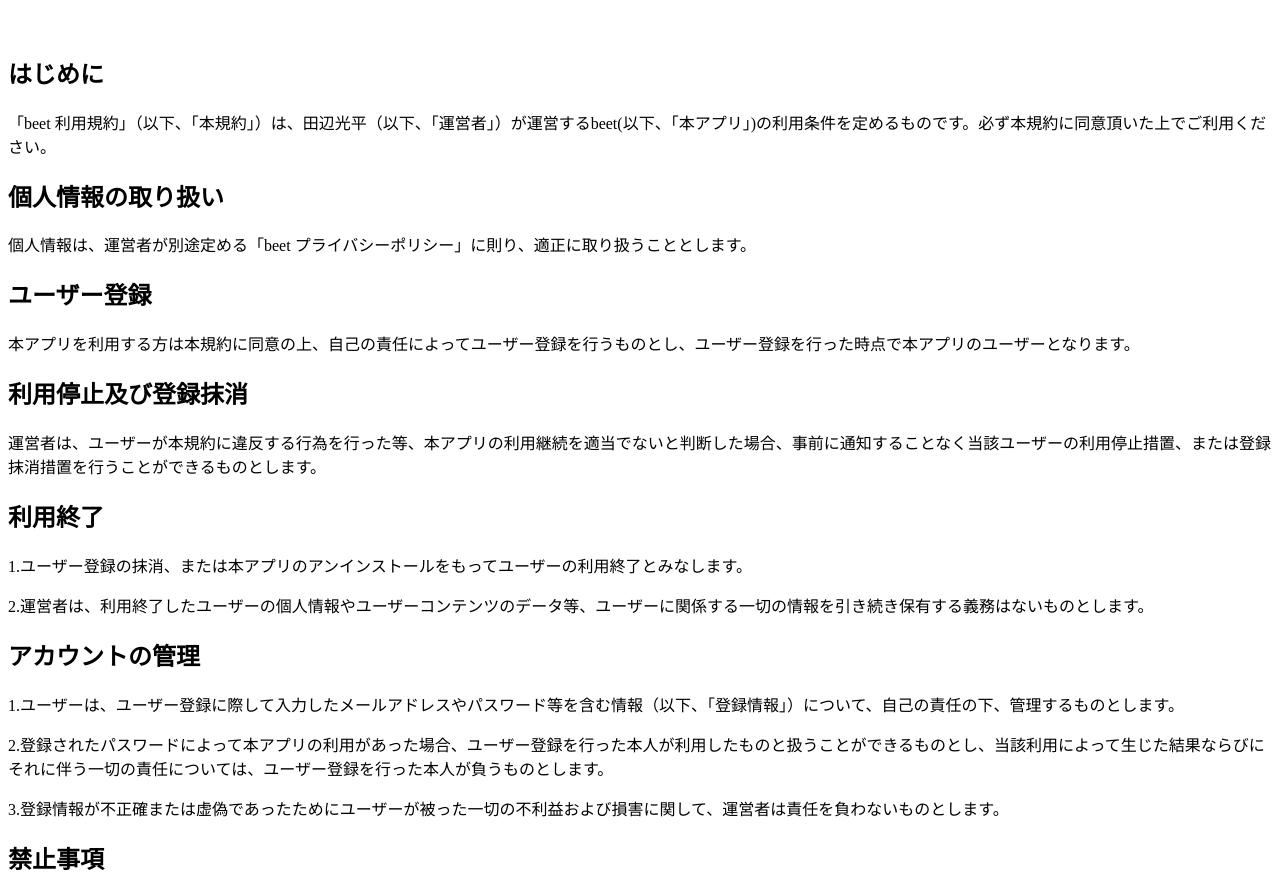
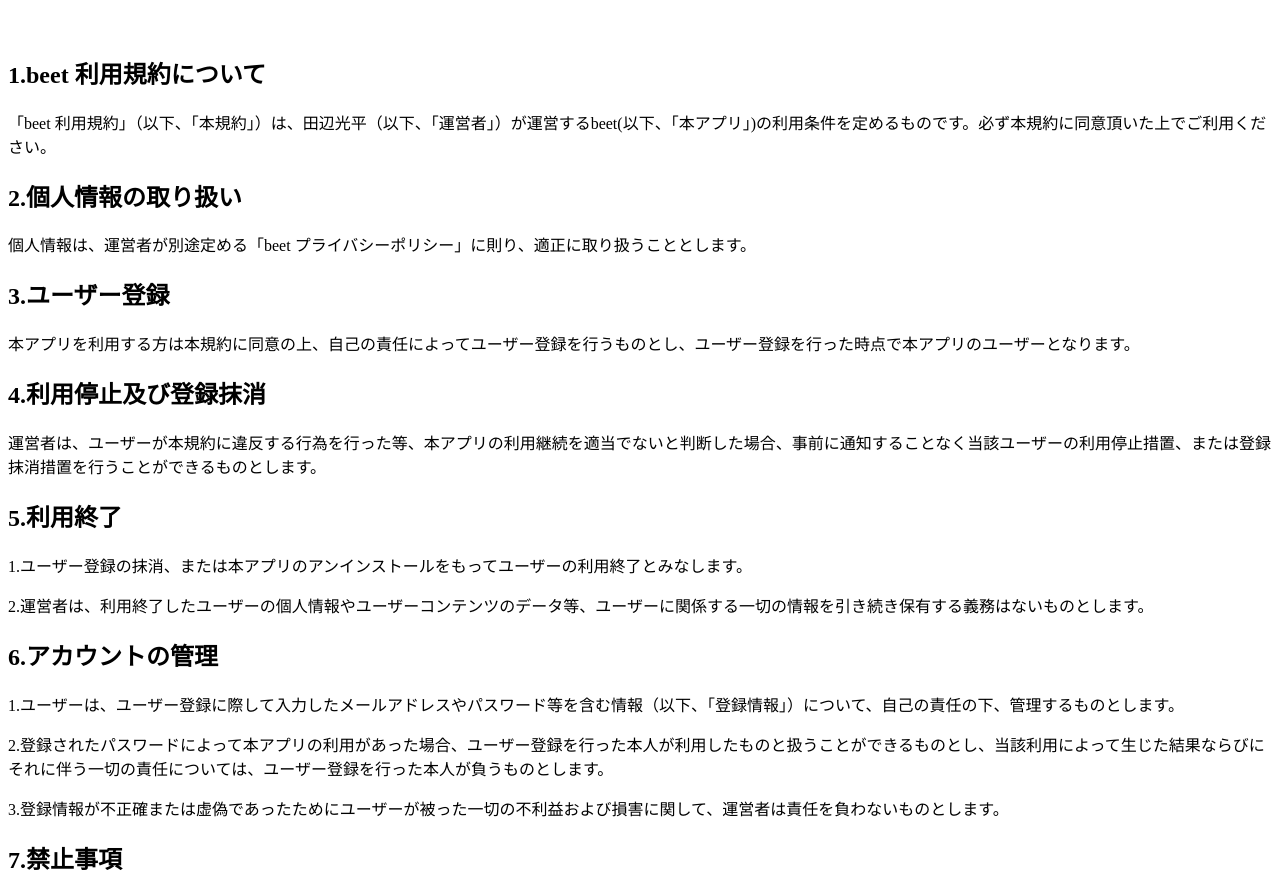
Before and after one commit to beetana/beet-terms, a plain HTML site: page index.html in a window 1280 px wide. Shown: the part 58-950 px from the top of the page. Drawn offline with Linux system fonts and the light colour scheme.

Commit message:
Update index.html

```diff
--- a/index.html
+++ b/index.html
@@ -10,22 +10,22 @@
       <h2>beet 利用規約</h2>
     </center>
     <br>
-    <h2>はじめに</h2>
+    <h2>1.beet 利用規約について</h2>
       <p>「beet 利用規約」（以下、「本規約」）は、田辺光平（以下、「運営者」）が運営するbeet(以下、「本アプリ」)の利用条件を定めるものです。必ず本規約に同意頂いた上でご利用ください。</p>
-    <h2>個人情報の取り扱い</h2>
+    <h2>2.個人情報の取り扱い</h2>
       <p>個人情報は、運営者が別途定める「beet プライバシーポリシー」に則り、適正に取り扱うこととします。</p>
-    <h2>ユーザー登録</h2>
+    <h2>3.ユーザー登録</h2>
       <p>本アプリを利用する方は本規約に同意の上、自己の責任によってユーザー登録を行うものとし、ユーザー登録を行った時点で本アプリのユーザーとなります。</p>
-    <h2>利用停止及び登録抹消</h2>
+    <h2>4.利用停止及び登録抹消</h2>
       <p>運営者は、ユーザーが本規約に違反する行為を行った等、本アプリの利用継続を適当でないと判断した場合、事前に通知することなく当該ユーザーの利用停止措置、または登録抹消措置を行うことができるものとします。</p>
-    <h2>利用終了</h2>
+    <h2>5.利用終了</h2>
       <p>1.ユーザー登録の抹消、または本アプリのアンインストールをもってユーザーの利用終了とみなします。</p>
       <p>2.運営者は、利用終了したユーザーの個人情報やユーザーコンテンツのデータ等、ユーザーに関係する一切の情報を引き続き保有する義務はないものとします。</p>
-    <h2>アカウントの管理</h2>
+    <h2>6.アカウントの管理</h2>
       <p>1.ユーザーは、ユーザー登録に際して入力したメールアドレスやパスワード等を含む情報（以下、「登録情報」）について、自己の責任の下、管理するものとします。</p>
       <p>2.登録されたパスワードによって本アプリの利用があった場合、ユーザー登録を行った本人が利用したものと扱うことができるものとし、当該利用によって生じた結果ならびにそれに伴う一切の責任については、ユーザー登録を行った本人が負うものとします。</p>
       <p>3.登録情報が不正確または虚偽であったためにユーザーが被った一切の不利益および損害に関して、運営者は責任を負わないものとします。</p>
-    <h2>禁止事項</h2>
+    <h2>7.禁止事項</h2>
       <p>ユーザーは、本アプリの利用にあたり、次に掲げる行為を行ってはならないものとします。禁止事項に違反した場合には、事前の通知なしにアカウントの利用停止、データの削除を行う場合があります。</p>
         <p>・本規約に違反する行為</p>
         <p>・他者を不当に差別もしくは誹謗中傷し、名誉もしくは信用を毀損する行為。</p>
@@ -33,18 +33,20 @@
         <p>・著作権等、第三者の権利を侵害する行為</p>
         <p>・他者のアカウントを乗っ取りアプリを利用する行為</p>
         <p>・その他、運営者が不適切と判断する行為</p>
-    <h2>免責事項</h2>
+    <h2>8.免責事項</h2>
       <p>1.本アプリは、ユーザーの特定の目的に適合すること、期待する機能・価値・正確性・有用性を有すること、および不具合が生じないことについて保証するものではありません。</p>
       <p>2.本アプリの利用によって生じたいかなる損害についても、運営者は一切の責任を負わないものとします。</p>
       <p>3.ユーザー間で紛争が起こった場合、当該ユーザー間で解決するものとし、運営者は責任を負わないものとします。</p>
       <p>4.運営者はユーザーによって作成される情報の保存義務はないものとします。</p>
       <p>5.本アプリは運営者の都合により、いつでもサービス内容の追加、変更、または運営の中断、終了ができるものとします。</p>
-    <h2>知的財産権</h2>
+    <h2>9.知的財産権</h2>
       <p>本アプリを通じて提供される全てのデータ、文章、音声、映像、イラスト、情報及び本アプリに関する著作権、商標権、肖像権を含む一切の権利は、当該権利を有する者に帰属します。</p>
-    <h2>寄せられる意見、提案の扱い</h2>
+    <h2>10.寄せられる意見、提案の扱い</h2>
       <p>ユーザーが本アプリに関して提供する一切のフィードバック、意見、又は提案は完全に任意であり、運営者が適切と判断した場合、これらフィードバック、意見又は 提案を、ユーザーに対して一切義務を負わずに、自由に使用することができるものとします。</p>
-    <h2>準拠法と管轄</h2>
+    <h2>11.準拠法と管轄</h2>
       <p>1.本規約の準拠法は日本法とします。</p>
       <p>2.運営者とユーザー間で紛争が生じた場合には、東京地方裁判所を専属的合意管轄とします。</p>
+    <br>
+    <div align="right">2021年1月24日 制定</div>
   </body>
 </html>
```
